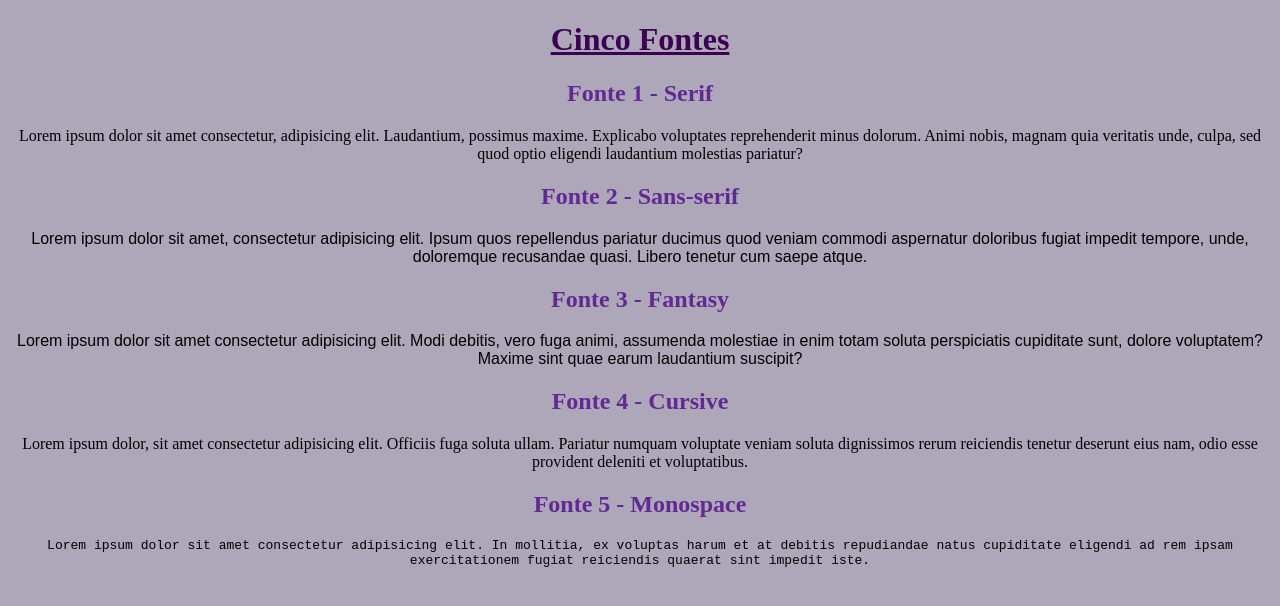
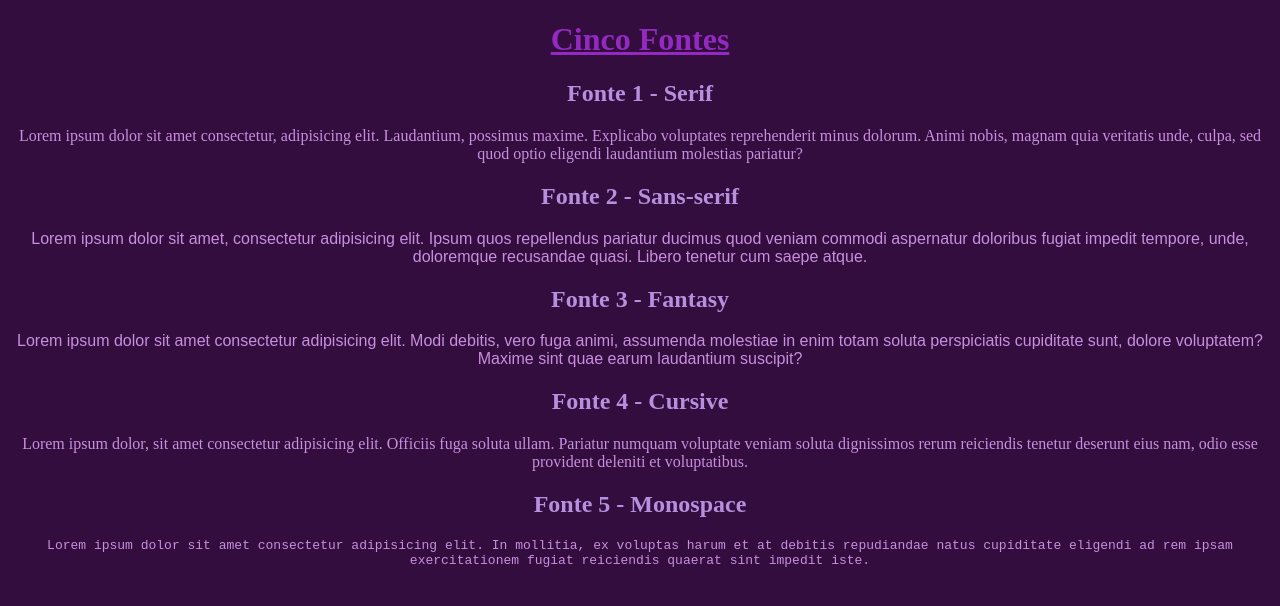
Before and after one commit to AnaCabral07/Cinco-Fontes, a plain HTML site: page index.html in a window 1280 px wide. Drawn offline with Linux system fonts and the light colour scheme; a web font is replaced by a local one.

Commit message:
Página estilizada.

```diff
--- a/style.css
+++ b/style.css
@@ -1,15 +1,19 @@
 body {
     text-align: center;
-    background-color: #aea6b9;
+    background-color: #320d3d;
 }
 
 h1 {
     text-decoration: underline;
-    color: rgb(59, 1, 82);
+    color: rgb(147, 41, 192);
 }
 
 h2 {
-    color: rgb(96, 42, 146);
+    color: rgb(183, 143, 223);
+}
+
+p {
+    color: rgb(200, 143, 223);
 }
 
 .p1 {
```
